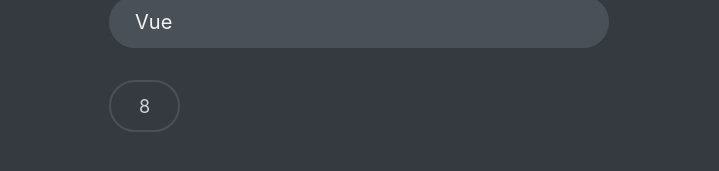
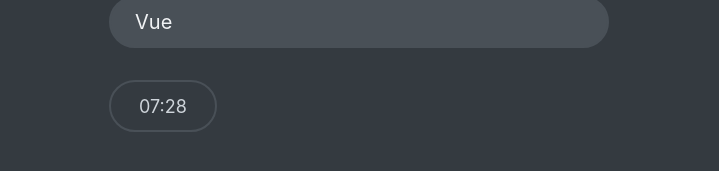
Before and after one commit to milanzivanov/react-quiz-ts, a React (Vite) app: page / in a window 1280 px wide. Both pictures are taken after a click on the button "Start". Shown: the part 589-760 px from the top of the page, without its empty margins (281-1000 px from the left). Built offline with nearby package versions, Linux system fonts and the light colour scheme; data requests are answered from the project's data file; a web font is replaced by a local one.

Commit message:
Setting up a timer with useEffect part 2

```diff
--- a/src/App.tsx
+++ b/src/App.tsx
@@ -16,6 +16,8 @@ import FinishScreen from "./components/FinishScreen";
 import Footer from "./components/Footer";
 import Timer from "./components/Timer";
 
+const SECONDS_PER_QUESTION = 30;
+
 type QuestionState = {
   questions: QuestionData[];
   status: string;
@@ -33,7 +35,7 @@ const initialState: QuestionState = {
   answer: null,
   points: 0,
   highscore: 0,
-  secondsRemaining: 10
+  secondsRemaining: 0
 };
 
 export type QuestionAction = {
@@ -75,7 +77,11 @@ function reducer(state: QuestionState, action: SetStatusAction): QuestionState {
     case "dataError":
       return { ...state, status: "error" };
     case "start":
-      return { ...state, status: "active" };
+      return {
+        ...state,
+        status: "active",
+        secondsRemaining: state.questions.length * SECONDS_PER_QUESTION
+      };
     case "newAnswer":
       // eslint-disable-next-line no-case-declarations
       const question = state.questions[state.index] as QuestionData;
--- a/src/components/Error.tsx
+++ b/src/components/Error.tsx
@@ -1,7 +1,8 @@
 function Error() {
   return (
     <p className="error">
-      <span>💥</span> There was an error fecthing questions.
+      <span>💥</span> There was an error fecthing questions. Please run: npm run
+      server to load questions.
     </p>
   );
 }
--- a/src/components/Timer.tsx
+++ b/src/components/Timer.tsx
@@ -8,10 +8,12 @@ function Timer({
   dispatch: Dispatch<SetStatusAction>;
   secondsRemaining: number;
 }) {
+  const minutes = Math.floor(secondsRemaining / 60);
+  const seconds = secondsRemaining % 60;
+
   useEffect(
     function () {
       const interval = setInterval(function () {
-        // console.log("Tik");
         dispatch({ type: "tick" });
       }, 1000);
 
@@ -20,6 +22,12 @@ function Timer({
     [dispatch]
   );
 
-  return <div className="timer">{secondsRemaining}</div>;
+  return (
+    <div className="timer">
+      {minutes < 10 && "0"}
+      {minutes}:{seconds < 10 && "0"}
+      {seconds}
+    </div>
+  );
 }
 export default Timer;
```
